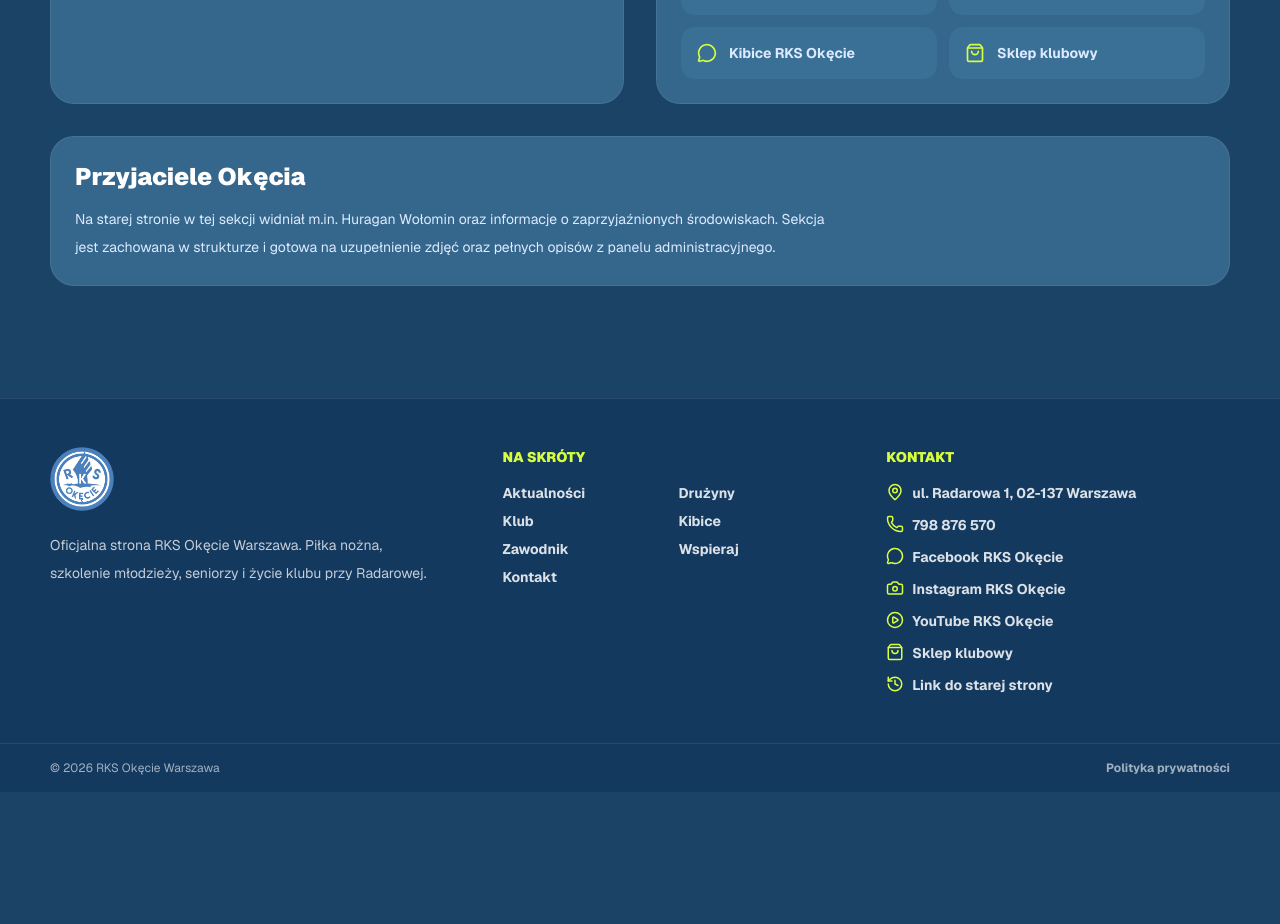
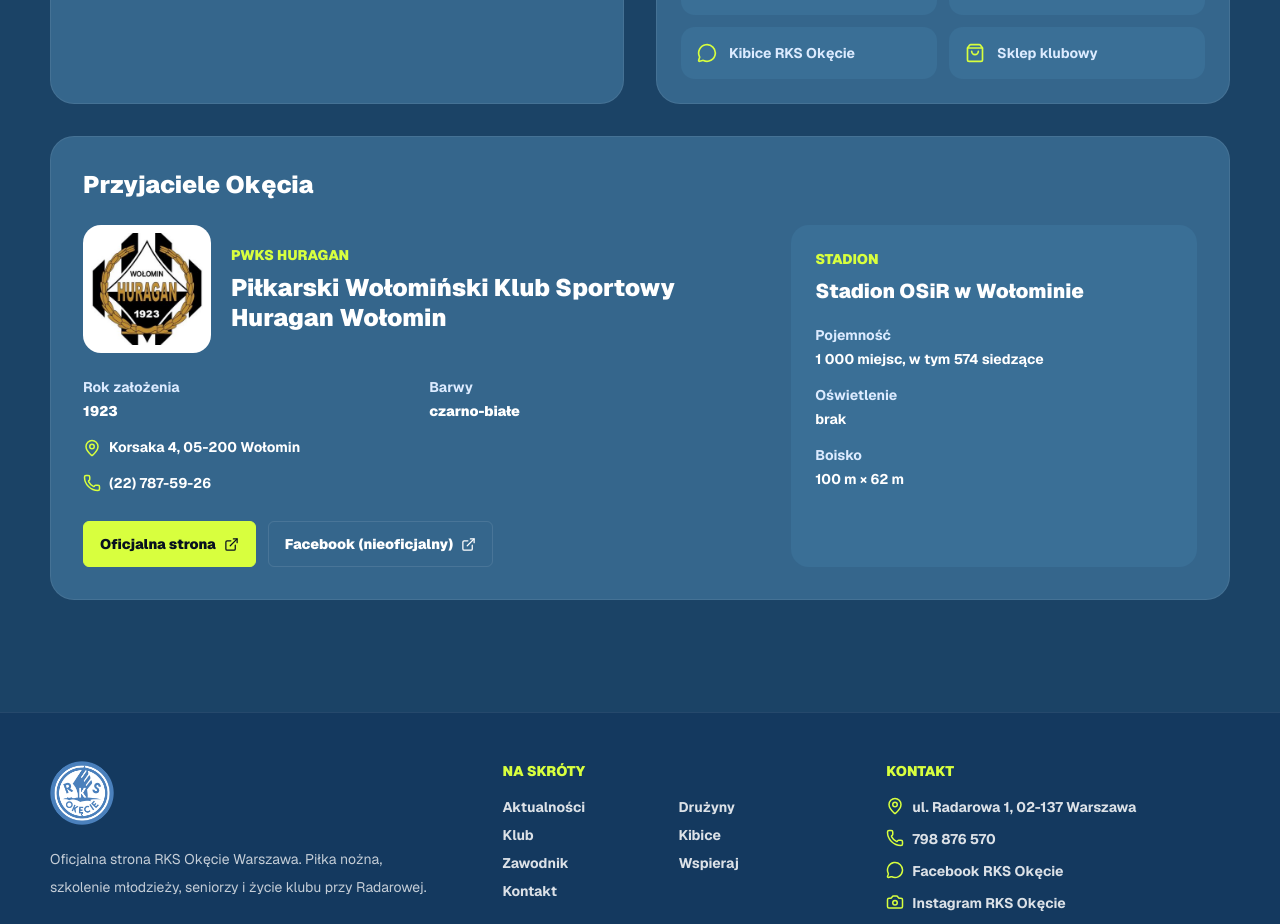
Before and after one commit to MarcinJaro/rks, a Next.js app: page /kibice in a window 1280 px wide. Shown: the part 1100-2024 px from the top of the page. Before the commit the page ends 1892 px from the top, so only its background shows below. Built offline with nearby package versions, Linux system fonts and the light colour scheme; no server answers.

Commit message:
Restore Przyjaciele Okecia content

```diff
--- a/next.config.ts
+++ b/next.config.ts
@@ -75,6 +75,11 @@
         destination: "/kibice/historia",
         permanent: true,
       },
+      {
+        source: "/strefa-kibica/przyjaciele-okecia",
+        destination: "/kibice#przyjaciele",
+        permanent: true,
+      },
       { source: "/strefa-kibica", destination: "/kibice", permanent: true },
       {
         source: "/strefa-kibica/:path*",
--- a/src/app/kibice/page.tsx
+++ b/src/app/kibice/page.tsx
@@ -1,8 +1,17 @@
+import Image from "next/image";
 import Link from "next/link";
-import { CalendarDays, Camera, ExternalLink, MessageCircle, ShoppingBag } from "lucide-react";
+import {
+  CalendarDays,
+  Camera,
+  ExternalLink,
+  MapPin,
+  MessageCircle,
+  Phone,
+  ShoppingBag,
+} from "lucide-react";
 import { PageHeader } from "@/components/shared/PageHeader";
 import { clubShop, socialLinks } from "@/data/site";
-import { fanZoneSections } from "@/data/legacy";
+import { fanFriends, fanZoneSections } from "@/data/legacy";
 
 const calendarLinks = [
   {
@@ -121,17 +130,141 @@
           </article>
         </div>
 
-        <div id="przyjaciele" className="mt-8 rounded-[24px] border border-white/8 bg-card p-6">
+        <section
+          id="przyjaciele"
+          className="mt-8 scroll-mt-24 rounded-[24px] border border-white/8 bg-card p-6 sm:p-8"
+        >
           <h2 className="text-2xl font-black text-white">
             Przyjaciele Okęcia
           </h2>
-          <p className="mt-3 max-w-3xl text-sm leading-7 text-muted-foreground">
-            Na starej stronie w tej sekcji widniał m.in. Huragan Wołomin oraz
-            informacje o zaprzyjaźnionych środowiskach. Sekcja jest zachowana w
-            strukturze i gotowa na uzupełnienie zdjęć oraz pełnych opisów z
-            panelu administracyjnego.
-          </p>
-        </div>
+
+          {fanFriends.map((friend) => (
+            <article
+              key={friend.name}
+              className="mt-6 grid gap-6 lg:grid-cols-[minmax(0,1.25fr)_minmax(260px,0.75fr)] lg:gap-8"
+            >
+              <div>
+                <div className="flex flex-col gap-5 sm:flex-row sm:items-center">
+                  <div className="flex size-28 shrink-0 items-center justify-center overflow-hidden rounded-[18px] bg-white p-2 sm:size-32">
+                    <Image
+                      src={friend.crest}
+                      alt={`Herb ${friend.name}`}
+                      width={270}
+                      height={270}
+                      className="size-full object-contain"
+                    />
+                  </div>
+                  <div>
+                    <p className="text-sm font-black uppercase text-primary">
+                      PWKS Huragan
+                    </p>
+                    <h3 className="mt-2 max-w-xl text-xl font-black leading-tight text-white sm:text-2xl">
+                      {friend.fullName}
+                    </h3>
+                  </div>
+                </div>
+
+                <dl className="mt-6 grid gap-4 text-sm sm:grid-cols-2">
+                  <div>
+                    <dt className="font-bold text-muted-foreground">
+                      Rok założenia
+                    </dt>
+                    <dd className="mt-1 font-black text-white">
+                      {friend.founded}
+                    </dd>
+                  </div>
+                  <div>
+                    <dt className="font-bold text-muted-foreground">Barwy</dt>
+                    <dd className="mt-1 font-black text-white">
+                      {friend.colors}
+                    </dd>
+                  </div>
+                  <div className="sm:col-span-2">
+                    <dt className="sr-only">Adres</dt>
+                    <dd className="flex items-start gap-2 font-bold text-white">
+                      <MapPin
+                        aria-hidden="true"
+                        className="mt-0.5 shrink-0 text-primary"
+                        size={18}
+                      />
+                      {friend.address}
+                    </dd>
+                  </div>
+                  <div className="sm:col-span-2">
+                    <dt className="sr-only">Telefon</dt>
+                    <dd>
+                      <a
+                        href={`tel:${friend.phone.replace(/[^+\d]/g, "")}`}
+                        className="inline-flex items-center gap-2 font-bold text-white transition hover:text-primary"
+                      >
+                        <Phone
+                          aria-hidden="true"
+                          className="shrink-0 text-primary"
+                          size={18}
+                        />
+                        {friend.phone}
+                      </a>
+                    </dd>
+                  </div>
+                </dl>
+
+                <div className="mt-6 flex flex-col gap-3 sm:flex-row sm:flex-wrap">
+                  <a
+                    href={friend.website}
+                    target="_blank"
+                    rel="noopener noreferrer"
+                    className="inline-flex items-center justify-center gap-2 rounded-md border border-primary bg-primary px-4 py-3 text-sm font-black text-primary-foreground transition hover:bg-transparent hover:text-primary"
+                  >
+                    Oficjalna strona
+                    <ExternalLink aria-hidden="true" size={15} />
+                  </a>
+                  <a
+                    href={friend.facebook}
+                    target="_blank"
+                    rel="noopener noreferrer"
+                    className="inline-flex items-center justify-center gap-2 rounded-md border border-white/10 px-4 py-3 text-sm font-black text-white transition hover:border-primary hover:text-primary"
+                  >
+                    Facebook (nieoficjalny)
+                    <ExternalLink aria-hidden="true" size={15} />
+                  </a>
+                </div>
+              </div>
+
+              <aside className="rounded-[18px] bg-[var(--surface-raised)] p-5 sm:p-6">
+                <p className="text-sm font-black uppercase text-primary">
+                  Stadion
+                </p>
+                <h4 className="mt-2 text-xl font-black text-white">
+                  {friend.stadium.name}
+                </h4>
+                <dl className="mt-5 grid gap-4 text-sm sm:grid-cols-3 lg:grid-cols-1">
+                  <div>
+                    <dt className="font-bold text-muted-foreground">
+                      Pojemność
+                    </dt>
+                    <dd className="mt-1 font-bold text-white">
+                      {friend.stadium.capacity}
+                    </dd>
+                  </div>
+                  <div>
+                    <dt className="font-bold text-muted-foreground">
+                      Oświetlenie
+                    </dt>
+                    <dd className="mt-1 font-bold text-white">
+                      {friend.stadium.floodlights}
+                    </dd>
+                  </div>
+                  <div>
+                    <dt className="font-bold text-muted-foreground">Boisko</dt>
+                    <dd className="mt-1 font-bold text-white">
+                      {friend.stadium.pitch}
+                    </dd>
+                  </div>
+                </dl>
+              </aside>
+            </article>
+          ))}
+        </section>
       </section>
     </>
   );
--- a/src/data/legacy.ts
+++ b/src/data/legacy.ts
@@ -292,6 +292,27 @@
   },
 ];
 
+export const fanFriends = [
+  {
+    name: "PWKS Huragan Wołomin",
+    fullName: "Piłkarski Wołomiński Klub Sportowy Huragan Wołomin",
+    founded: "1923",
+    colors: "czarno-białe",
+    address: "Korsaka 4, 05-200 Wołomin",
+    phone: "(22) 787-59-26",
+    website: "http://www.huragan-wolomin.pl",
+    facebook:
+      "https://www.facebook.com/Wołomiński-Klub-Sportowy-Huragan-364269323701003",
+    crest: "/images/legacy/huragan-wolomin.jpg",
+    stadium: {
+      name: "Stadion OSiR w Wołominie",
+      capacity: "1 000 miejsc, w tym 574 siedzące",
+      floodlights: "brak",
+      pitch: "100 m × 62 m",
+    },
+  },
+];
+
 export const legacyDocuments = [
   ["Zgoda na pierwszy trening (Zawodnik Naborowy)", "/documents/zgoda-pierwszy-trening.pdf"],
   ["Deklaracja gry amatora", "/documents/deklaracja-gry-amatora.pdf"],
```
Also changed, not shown: public/images/legacy/huragan-wolomin.jpg (added).
